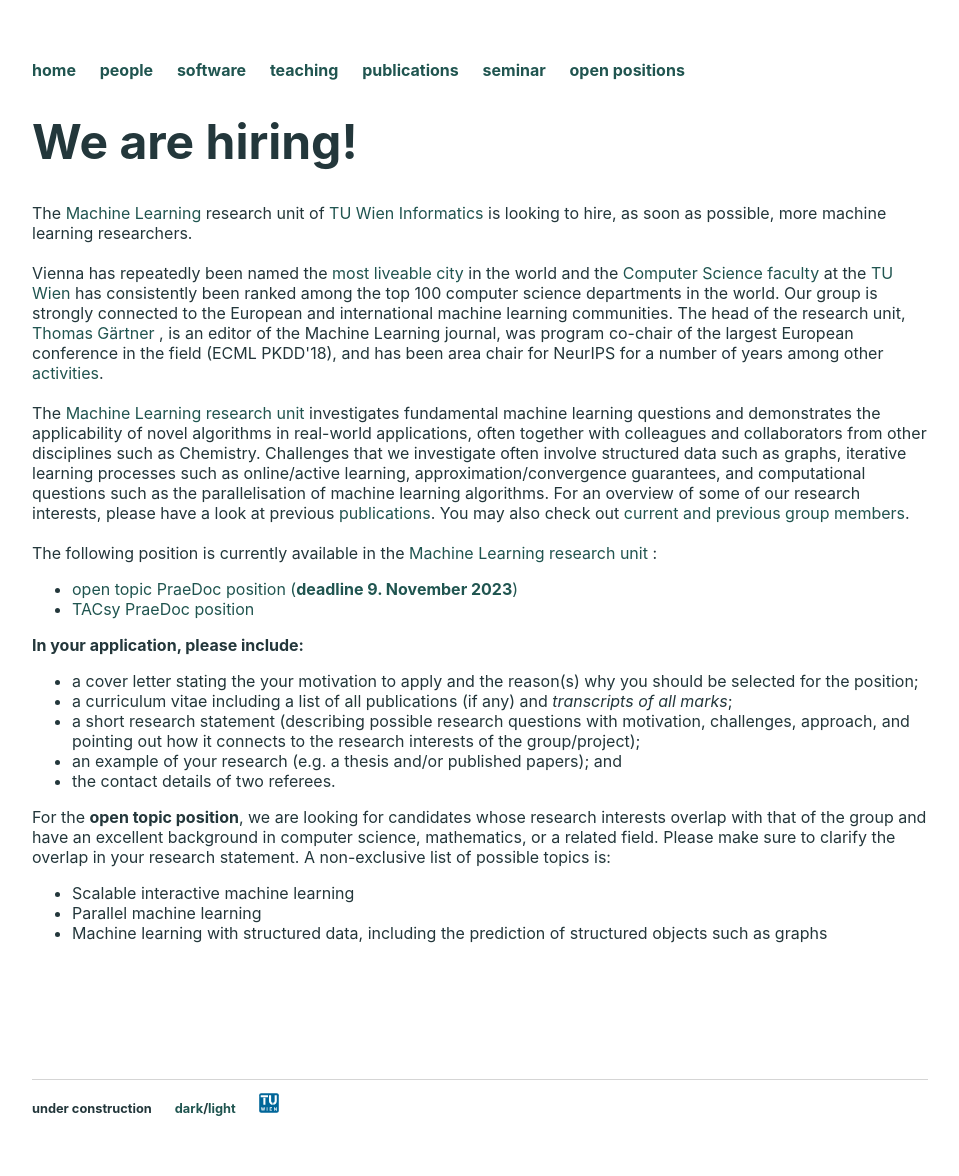
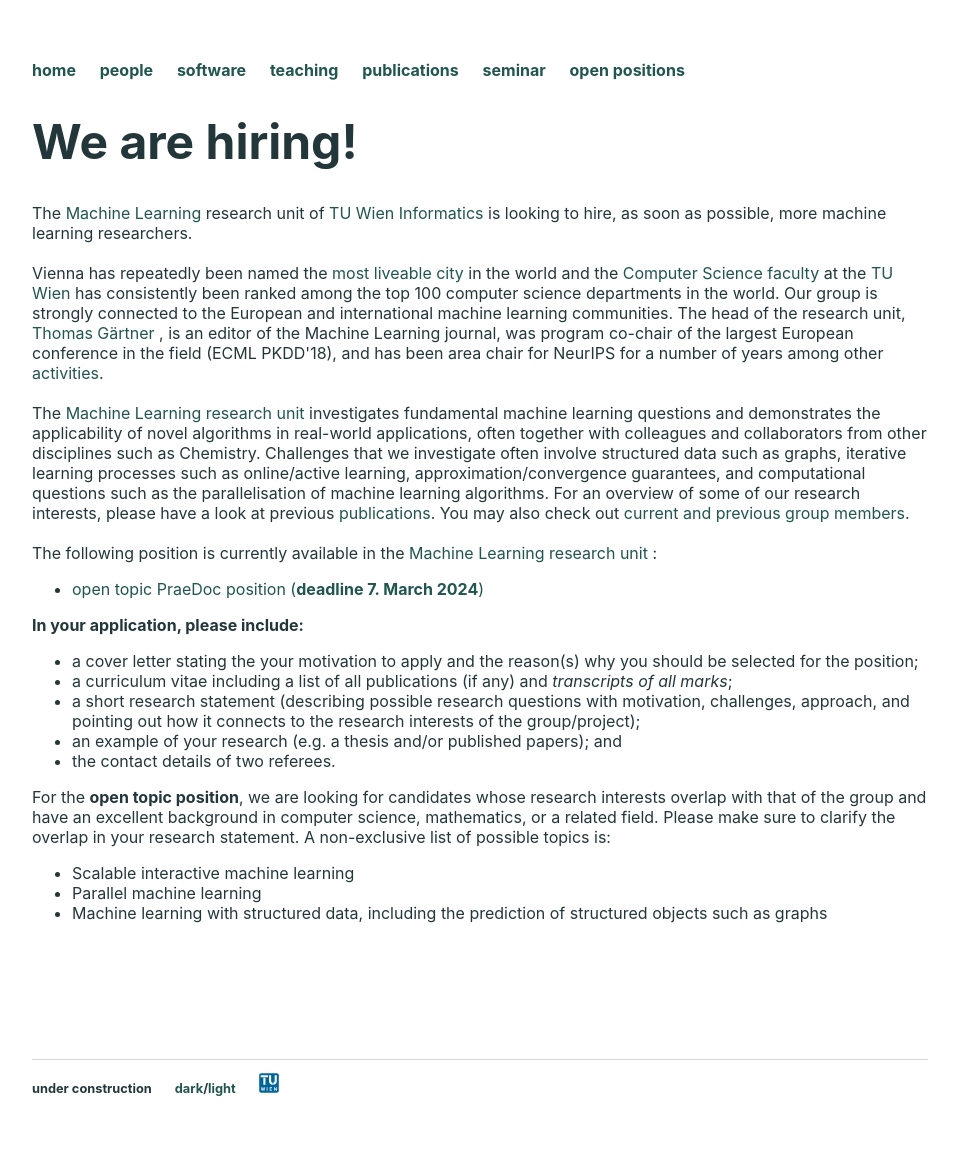
Before and after one commit to ml-tuw/ml-tuw.github.io, a Jekyll site: the page built from hiring_en/index.html, in a window 1280 px wide. Shown: the whole page, without its empty margins (160-1119 px from the left). Built offline with Jekyll 4.4.1, drawn with Linux system fonts in a browser that asks for light colours.

Commit message:
add praedoc position

```diff
--- a/hiring_en/index.html
+++ b/hiring_en/index.html
@@ -14,8 +14,7 @@
 The following position is currently available in the {{site.data.links.TUWienMLRU_en}} :
 
 <ul>
-<li> <a href=/hiring_en/praedoc/>open topic PraeDoc position (<b>deadline 9. November 2023</b>)</a></li>
-<li> <a href="/hiring_en/praedoc/TACsy.html">TACsy PraeDoc position</a></li>
+<li> <a href=https://jobs.tuwien.ac.at/Job/227452>open topic PraeDoc position (<b>deadline 7. March 2024</b>)</a></li>
 </ul>
 
 <!--Another <a href=https://jobs.tuwien.ac.at/Job/177436>three PhD positions</a> are available in the <i>Center for Artificial Intelligence and Machine Learning</i> (deadline 21/4/2022, please specify in your application that you want to work on machine learning).<br><br>-->
```
